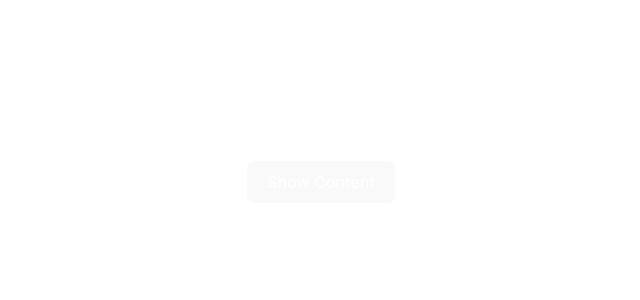
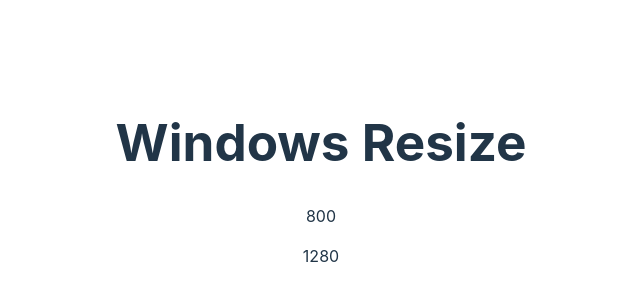
Before and after one commit to iamtayyab007/25-react-projects, a React (Vite) app: page / in a window 1280 px wide. Shown: the part 218-518 px from the top of the page, without its empty margins (319-959 px from the left). Built offline with nearby package versions, Linux system fonts and the light colour scheme.

Commit message:
use window resize project completed successfully

```diff
--- a/src/App.jsx
+++ b/src/App.jsx
@@ -21,6 +21,7 @@ import { FeatureFlags } from "./Components/feature-flag";
 import FeatureFlagGlobalState from "./Components/feature-flag/context";
 import { TestData } from "./Components/Use-Fetch-Hook/TestData";
 import { UseOnClickOutsideTest } from "./Components/use-outside-click";
+import { Test } from "./Components/use-window-resize/test";
 
 function App() {
   return (
@@ -74,9 +75,12 @@ function App() {
 
 
       <TestData />
-       */}
+
 
       <UseOnClickOutsideTest />
+      */}
+
+      <Test />
     </>
   );
 }
--- /dev/null
+++ b/src/Components/use-window-resize/Test.jsx
@@ -0,0 +1,15 @@
+import React from "react";
+import useWindowResize from ".";
+
+export const Test = () => {
+  const windowsResize = useWindowResize();
+  const { width, height } = windowsResize;
+
+  return (
+    <div>
+      <h1>Windows Resize</h1>
+      <p>{height}</p>
+      <p>{width}</p>
+    </div>
+  );
+};
--- /dev/null
+++ b/src/Components/use-window-resize/index.jsx
@@ -0,0 +1,26 @@
+import { useState, useLayoutEffect } from "react";
+
+export default function useWindowResize() {
+  const [windowsResize, setWindowsResize] = useState({
+    width: 0,
+    height: 0,
+  });
+
+  function handleResize() {
+    setWindowsResize({
+      width: window.innerWidth,
+      height: window.innerHeight,
+    });
+  }
+
+  useLayoutEffect(() => {
+    handleResize();
+    window.addEventListener("resize", handleResize);
+
+    return () => {
+      window.removeEventListener("resize", handleResize);
+    };
+  }, []);
+
+  return windowsResize;
+}
```
